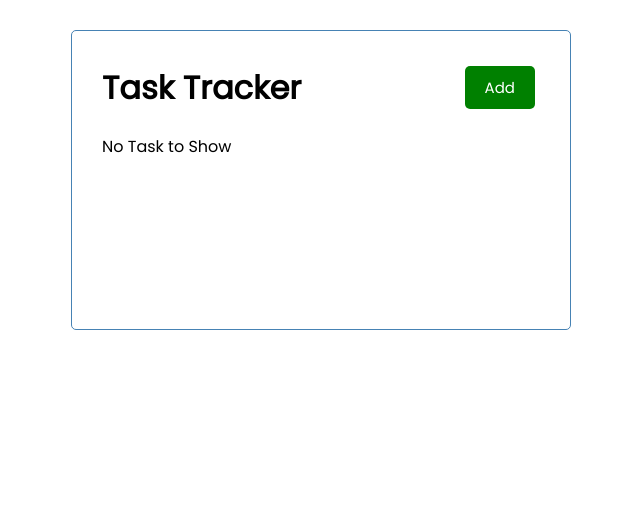
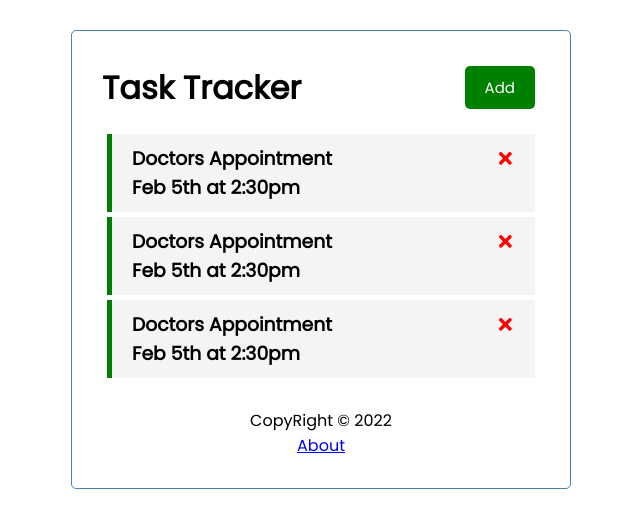
Before and after one commit to maniplek/Task-Tracker-React, a React (Create React App) app: page /about in a window 1280 px wide. Shown: the top 528 px of the page, without its empty margins (319-959 px from the left). Built offline with nearby package versions, Linux system fonts and the light colour scheme; data requests are answered from the project's data file.

Commit message:
added react router

```diff
--- a/db.json
+++ b/db.json
@@ -1,3 +1,22 @@
 {
-  "tasks": []
+  "tasks": [
+    {
+      "id": 1,
+      "text": "Doctors Appointment",
+      "day": "Feb 5th at 2:30pm",
+      "reminder": true
+    },
+    {
+      "id": 2,
+      "text": "Doctors Appointment",
+      "day": "Feb 5th at 2:30pm",
+      "reminder": true
+    },
+    {
+      "id": 3,
+      "text": "Doctors Appointment",
+      "day": "Feb 5th at 2:30pm",
+      "reminder": true
+    }
+  ]
 }
--- a/src/App.js
+++ b/src/App.js
@@ -1,8 +1,11 @@
 import { useState, useEffect } from 'react/cjs/react.development';
+import { BrowserRouter as Router, Route } from 'react-router-dom';
 import Header from './components/Header';
 import Tasks from './components/Tasks';
 import AddTask from './components/AddTask';
 import './index.css';
+import Footer from './components/Footer';
+// import About from './components/About';
 
 
 function App() {
@@ -21,11 +24,19 @@ function App() {
 
   //Fetch Tasks
   const fetchTasks = async (id) => {
-    const res = await fetch(`http://localhost:5000/tasks`)
+    const res = await fetch('http://localhost:5000/tasks')
     const data = await res.json()
 
     return data
   }
+
+    //Fetch Task
+    const fetchTask = async (id) => {
+      const res = await fetch(`http://localhost:5000/tasks/${id}`)
+      const data = await res.json()
+
+      return data
+    }
 
 //Add task
 const addTask = async (task) => {
@@ -62,7 +73,7 @@ const deleteTask = async (id) => {
 
 //Reminder
 const toggleReminder = async (id) => {
-  const taskToToggle = await fetchTasks(id)
+  const taskToToggle = await fetchTask(id)
   const updTask = {...taskToToggle,
   reminder: !taskToToggle.reminder}
 
@@ -85,7 +96,8 @@ const toggleReminder = async (id) => {
 }
 
   return (
-    <div className="container">
+    <Router>
+      <div className="container">
       <Header onAdd={() => setShowAddTask
       (!showAddTask)} showAdd={showAddTask} />
       {showAddTask && <AddTask onAdd={addTask} />}
@@ -93,7 +105,11 @@ const toggleReminder = async (id) => {
       onDelete={deleteTask}
       onToggle={toggleReminder} /> : (
         'No Task to Show')}
+        {/* <Route path='/about' component={About} /> */}
+        <Footer/>
     </div>
+    </Router>
+
   );
 }
 
--- /dev/null
+++ b/src/components/About.js
@@ -0,0 +1,14 @@
+import React from 'react';
+
+const About = () => {
+  return (
+    <div>
+       <h4>Vesion 1.0.1</h4>
+       <a href='/'>Go Back</a>
+    </div>
+
+  )
+  ;
+};
+
+export default About;
--- a/src/components/footer.js
+++ b/src/components/footer.js
@@ -1,7 +1,12 @@
 import React from 'react';
 
-const footer = () => {
-  return <div></div>;
+const Footer = () => {
+  return(
+    <footer>
+        <p>CopyRight &copy; 2022</p>
+        <a href='/about'>About</a>
+    </footer>
+  )
 };
 
-export default footer;
+export default Footer;
```
Also changed, not shown: 1 other file (tests, documents, lock files or other folders).
